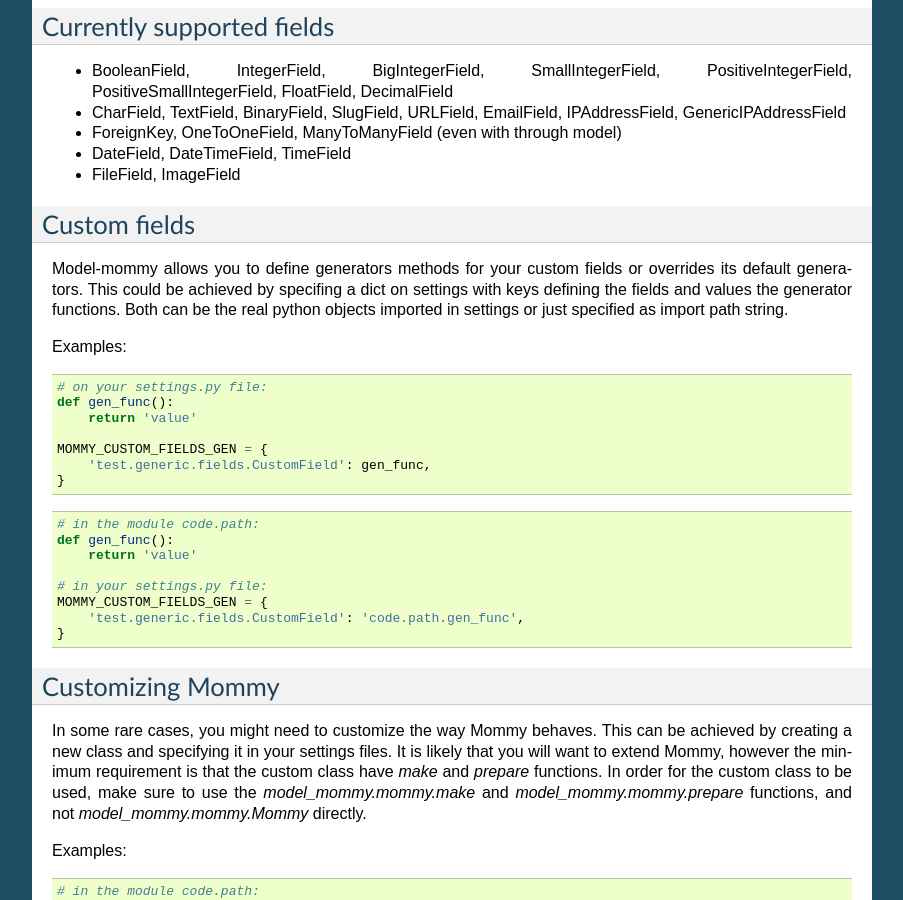
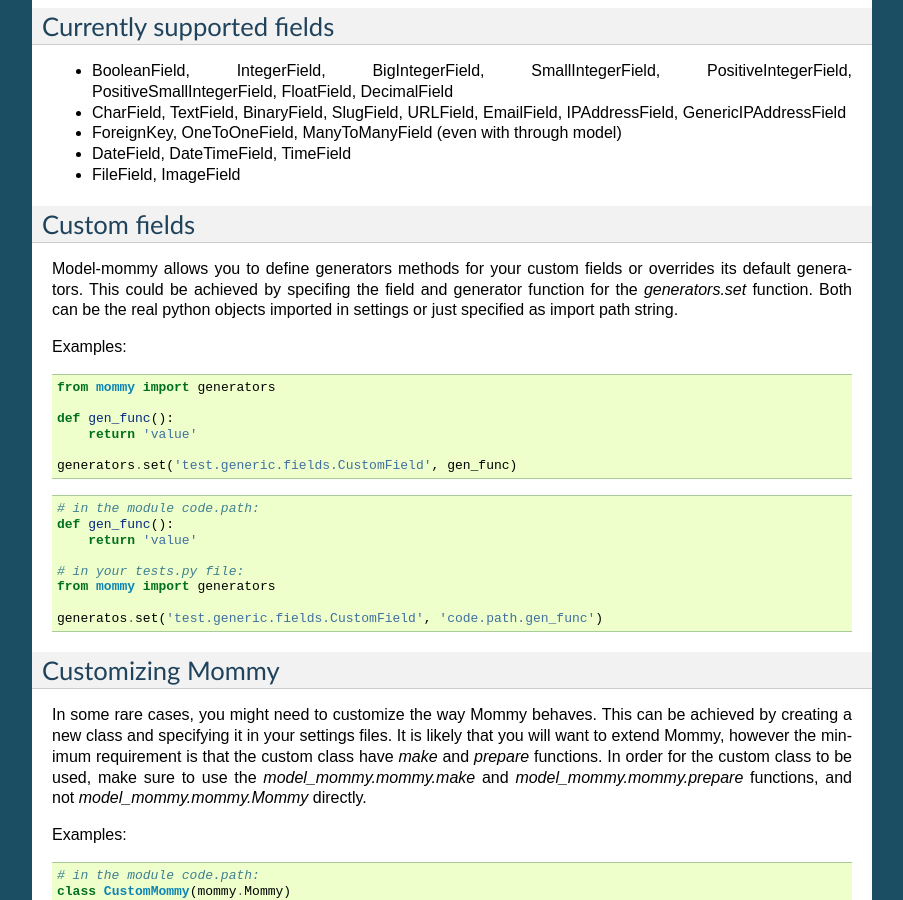
Before and after one commit to berinhard/model_mommy, a Sphinx documentation site: the page built from docs/source/how_mommy_behaves.rst, in a window 1280 px wide and 900 px high, scrolled down 695 px. Shown: the whole window, without its empty margins (198-1101 px from the left). Built offline with Sphinx 7.4.7, drawn with Linux system fonts in a browser that asks for light colours.

Commit message:
Starts the work on a fix for #275, still just a draft to try out an idea

```diff
--- a/docs/source/deprecation_warnings.rst
+++ b/docs/source/deprecation_warnings.rst
@@ -7,3 +7,4 @@ Because of the changes of model_mommy's API, the following methods are deprecate
   * `mommy.prepare_one` -> should use the method `mommy.prepare` instead
   * `mommy.make_many` -> should use the method `mommy.make` with the `_quantity` parameter instead
   * `mommy.make_many_from_recipe` -> should use the method `mommy.make_recipe` with the `_quantity` parameter instead
+  * `MOMMY_CUSTOM_FIELDS_GEN` -> should use the method `generators.add` instead
--- a/docs/source/how_mommy_behaves.rst
+++ b/docs/source/how_mommy_behaves.rst
@@ -54,20 +54,19 @@ Custom fields
 -------------
 
 Model-mommy allows you to define generators methods for your custom fields or overrides its default generators.
-This could be achieved by specifing a dict on settings with keys defining the fields and values the generator functions.
+This could be achieved by specifing the field and generator function for the `generators.set` function.
 Both can be the real python objects imported in settings or just specified as import path string.
 
 Examples:
 
 .. code-block:: python
 
-    # on your settings.py file:
+    from mommy import generators
+
     def gen_func():
         return 'value'
 
-    MOMMY_CUSTOM_FIELDS_GEN = {
-        'test.generic.fields.CustomField': gen_func,
-    }
+    generators.set('test.generic.fields.CustomField', gen_func)
 
 .. code-block:: python
 
@@ -75,13 +74,13 @@ Examples:
     def gen_func():
         return 'value'
 
-    # in your settings.py file:
-    MOMMY_CUSTOM_FIELDS_GEN = {
-        'test.generic.fields.CustomField': 'code.path.gen_func',
-    }
+    # in your tests.py file:
+    from mommy import generators
+
+    generatos.set('test.generic.fields.CustomField', 'code.path.gen_func')
 
 Customizing Mommy
--------------
+-----------------
 
 In some rare cases, you might need to customize the way Mommy behaves.
 This can be achieved by creating a new class and specifying it in your settings files. It is likely that you will want to extend Mommy, however the minimum requirement is that the custom class have `make` and `prepare` functions.
```
Also changed, not shown: 3 other files.
